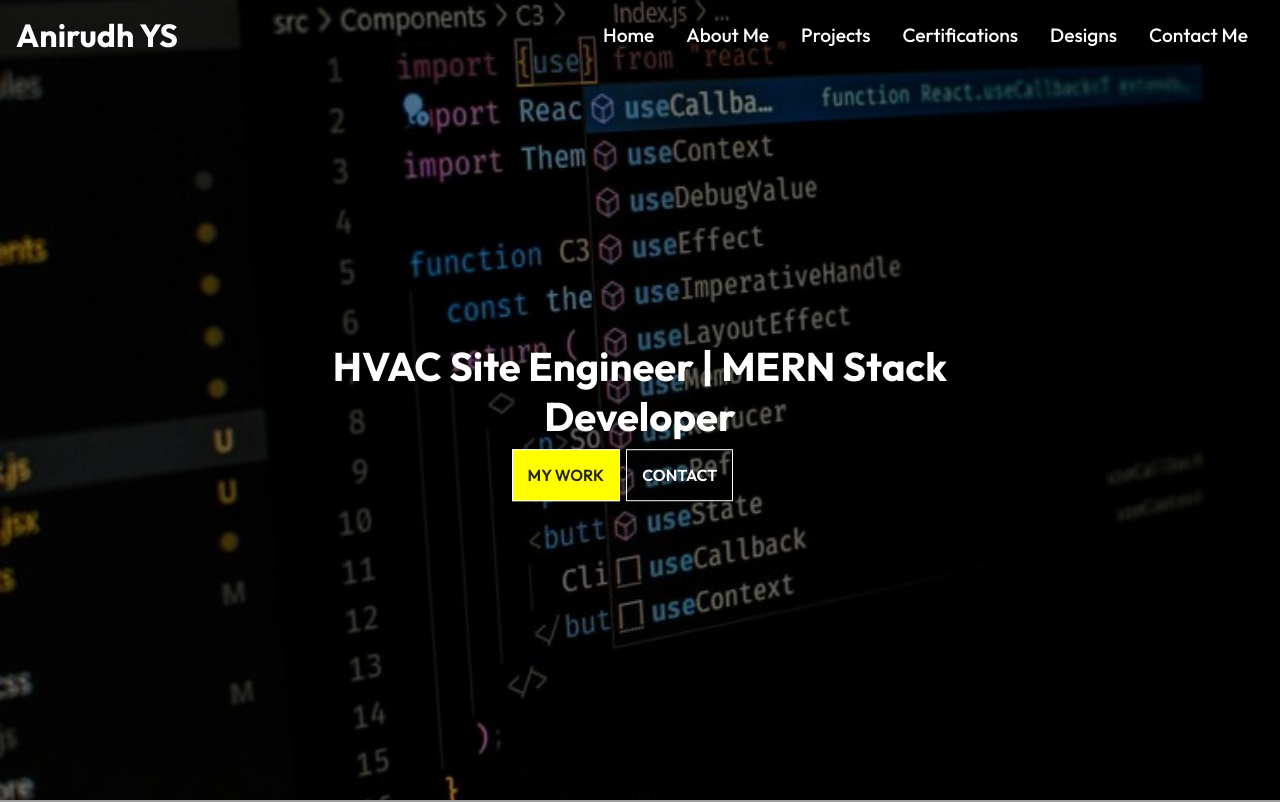
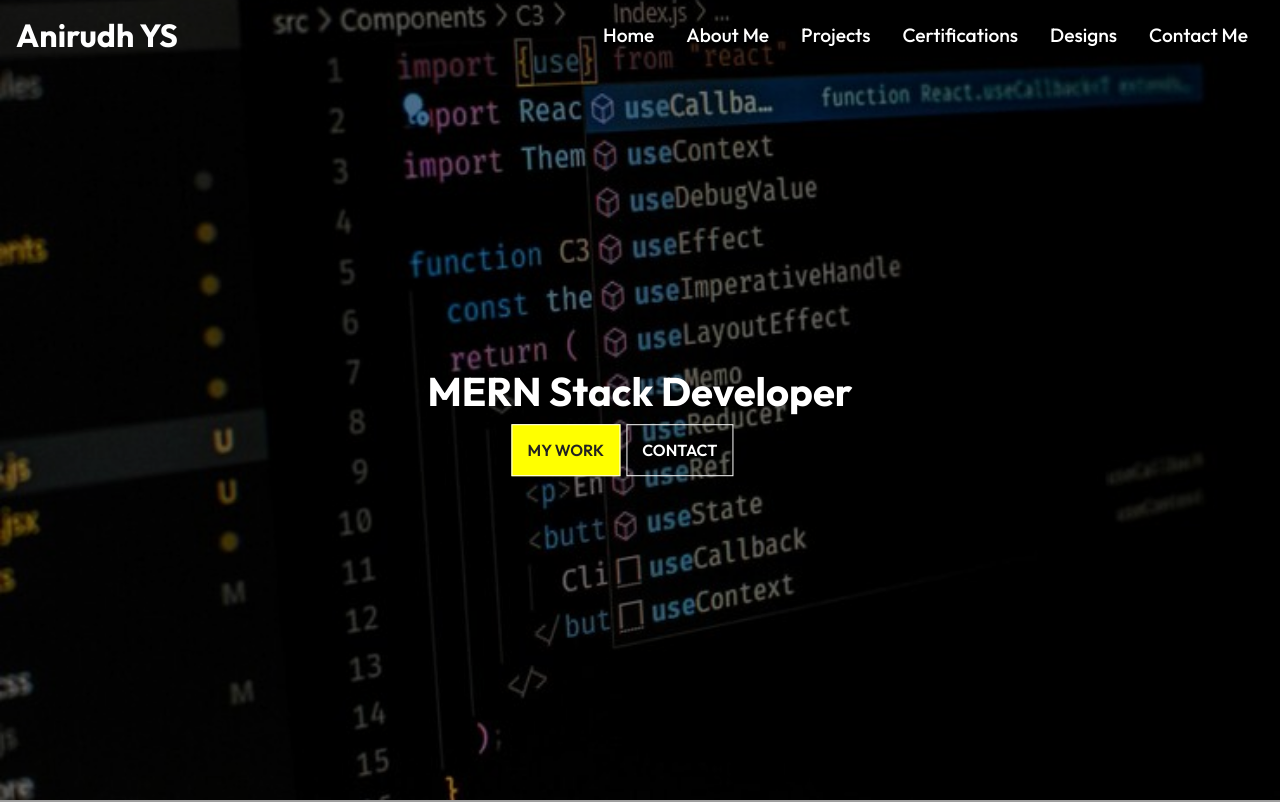
Before and after one commit to anirudhys123/react-portfolio, a React (Create React App) app: page / in a window 1280 px wide. Shown: the top 802 px of the page. Built offline with nearby package versions, Linux system fonts and the light colour scheme; grey boxes are pictures that could not be loaded.

Commit message:
removed hvac

```diff
--- a/src/components/AboutContent.js
+++ b/src/components/AboutContent.js
@@ -8,17 +8,17 @@ const AboutContent = () => {
         <div className="left">
   <h1><u>My Education</u></h1>
  <p className="edu">
-  B.Tech (Mechanical) and M.Tech (Thermal) from JNTU Hyderabad with 8.5 CGPA; currently working as an HVAC Site Engineer at CtrlS Data Center, Navi Mumbai.
+  B.Tech (Mechanical) and M.Tech (Thermal) from JNTU Hyderabad with 8.5 CGPA; currently working at CtrlS Data Center, Navi Mumbai.
 </p>
 
 
   <h1><u>My Skills</u></h1>
 
-<p><b>HVAC Systems:</b> Chilled Water, VRF/VRV, AHU, FCU</p>
+{/* <p><b>HVAC Systems:</b> Chilled Water, VRF/VRV, AHU, FCU</p>
 <p><b>Site Work:</b> HVAC installation, ducting, piping & insulation</p>
 <p><b>Drawings & Testing:</b> Shop/GA drawings, pressure testing, flushing</p>
 <p><b>Coordination & Safety:</b> Client & MEP coordination, QA/QC, site safety</p>
-<p><b>Software (HVAC):</b> AutoCAD, Revit MEP, MS Excel</p>
+<p><b>Software (HVAC):</b> AutoCAD, Revit MEP, MS Excel</p> */}
 
 <p><b>Web Development:</b> HTML, CSS, JavaScript, TypeScript, React</p>
 <p><b>Backend & DB:</b> Node.js, Express.js, MongoDB, SQL</p>
--- a/src/components/Heroimg.js
+++ b/src/components/Heroimg.js
@@ -12,7 +12,7 @@ const HeroImg = () => {
       </div>
       <div className="content">
 
-<h1>HVAC Site Engineer | MERN Stack Developer</h1>
+<h1>MERN Stack Developer</h1>
 
         <div style={{ marginLeft: '-35px' }}>
           <Link to="/project" className="btn">my work</Link>
```
